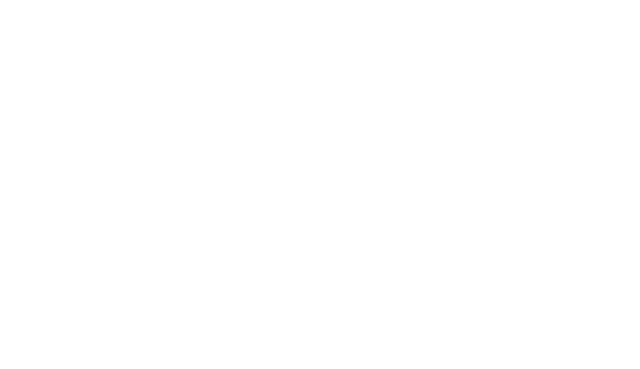
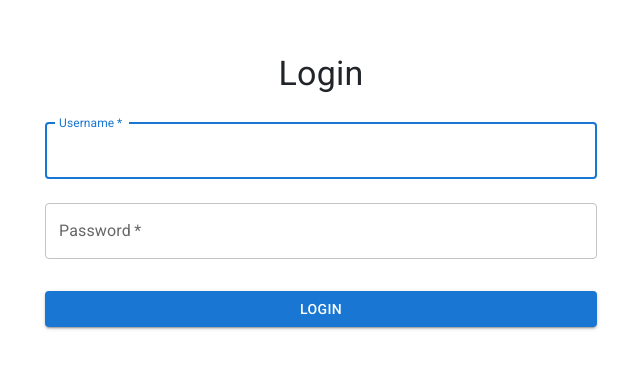
Before and after one commit to AQRyu/just-for-fun, a React (Create React App) app in the folder frontend/: page /login in a window 1280 px wide. Before the commit this address had no page. Shown: the part 107-476 px from the top of the page, without its empty margins (319-959 px from the left). Built offline with nearby package versions, Linux system fonts and the light colour scheme.

Commit message:
feat: Add login page

```diff
--- a/frontend/src/App.js
+++ b/frontend/src/App.js
@@ -2,6 +2,7 @@
 import { Route, BrowserRouter as Router, Routes } from "react-router-dom";
 import ChatPage from "./pages/ChatPage";
 import HomePage from "./pages/HomePage";
+import LoginPage from "./pages/LoginPage";
 
 function App() {
   return (
@@ -9,6 +10,7 @@
       <Routes>
         <Route path="/" element={<HomePage />} />
         <Route path="/chat" element={<ChatPage />} />
+        <Route path="/login" element={<LoginPage />} />
       </Routes>
     </Router>
   );
--- /dev/null
+++ b/frontend/src/pages/LoginPage.jsx
@@ -0,0 +1,102 @@
+import {
+  Alert,
+  Box,
+  Button,
+  Container,
+  TextField,
+  Typography,
+} from "@mui/material";
+import React, { useState } from "react";
+import { useNavigate } from "react-router-dom";
+
+const LoginPage = () => {
+  const navigate = useNavigate();
+  const [username, setUsername] = useState("");
+  const [password, setPassword] = useState("");
+  const [error, setError] = useState("");
+  const [loading, setLoading] = useState(false);
+
+  const handleSubmit = async (e) => {
+    e.preventDefault();
+    setLoading(true);
+    setError("");
+
+    try {
+      const response = await fetch(
+        `${process.env.REACT_APP_BACKEND_URL}/auth/login`,
+        {
+          method: "POST",
+          headers: {
+            "Content-Type": "application/json",
+          },
+          body: JSON.stringify({ username, password }),
+        }
+      );
+
+      if (response.ok) {
+        const data = await response.json();
+        localStorage.setItem("user", data.jwt);
+        navigate("/");
+      } else {
+        const errorData = await response.json();
+        setError(errorData.message || "Login failed");
+      }
+    } catch (error) {
+      console.error("Error during login:", error);
+      setError("An error occurred. Please try again later.");
+    } finally {
+      setLoading(false);
+    }
+  };
+
+  return (
+    <Container maxWidth="sm" sx={{ mt: "20vh", textAlign: "center" }}>
+      {" "}
+      {/* Use MUI Container for centering */}
+      <Typography variant="h4" gutterBottom>
+        Login
+      </Typography>
+      {error && <Alert severity="error">{error}</Alert>}{" "}
+      {/* Use MUI Alert for errors */}
+      <Box component="form" onSubmit={handleSubmit} noValidate sx={{ mt: 1 }}>
+        {" "}
+        {/* Use MUI Box and form */}
+        <TextField
+          margin="normal"
+          required
+          fullWidth
+          id="username"
+          label="Username"
+          name="username"
+          autoComplete="username"
+          autoFocus
+          value={username}
+          onChange={(e) => setUsername(e.target.value)}
+        />
+        <TextField
+          margin="normal"
+          required
+          fullWidth
+          name="password"
+          label="Password"
+          type="password"
+          id="password"
+          autoComplete="current-password"
+          value={password}
+          onChange={(e) => setPassword(e.target.value)}
+        />
+        <Button
+          type="submit"
+          fullWidth
+          variant="contained"
+          sx={{ mt: 3, mb: 2 }}
+          disabled={loading}
+        >
+          {loading ? "Logging in..." : "Login"} {/* Show loading indicator */}
+        </Button>
+      </Box>
+    </Container>
+  );
+};
+
+export default LoginPage;
```
